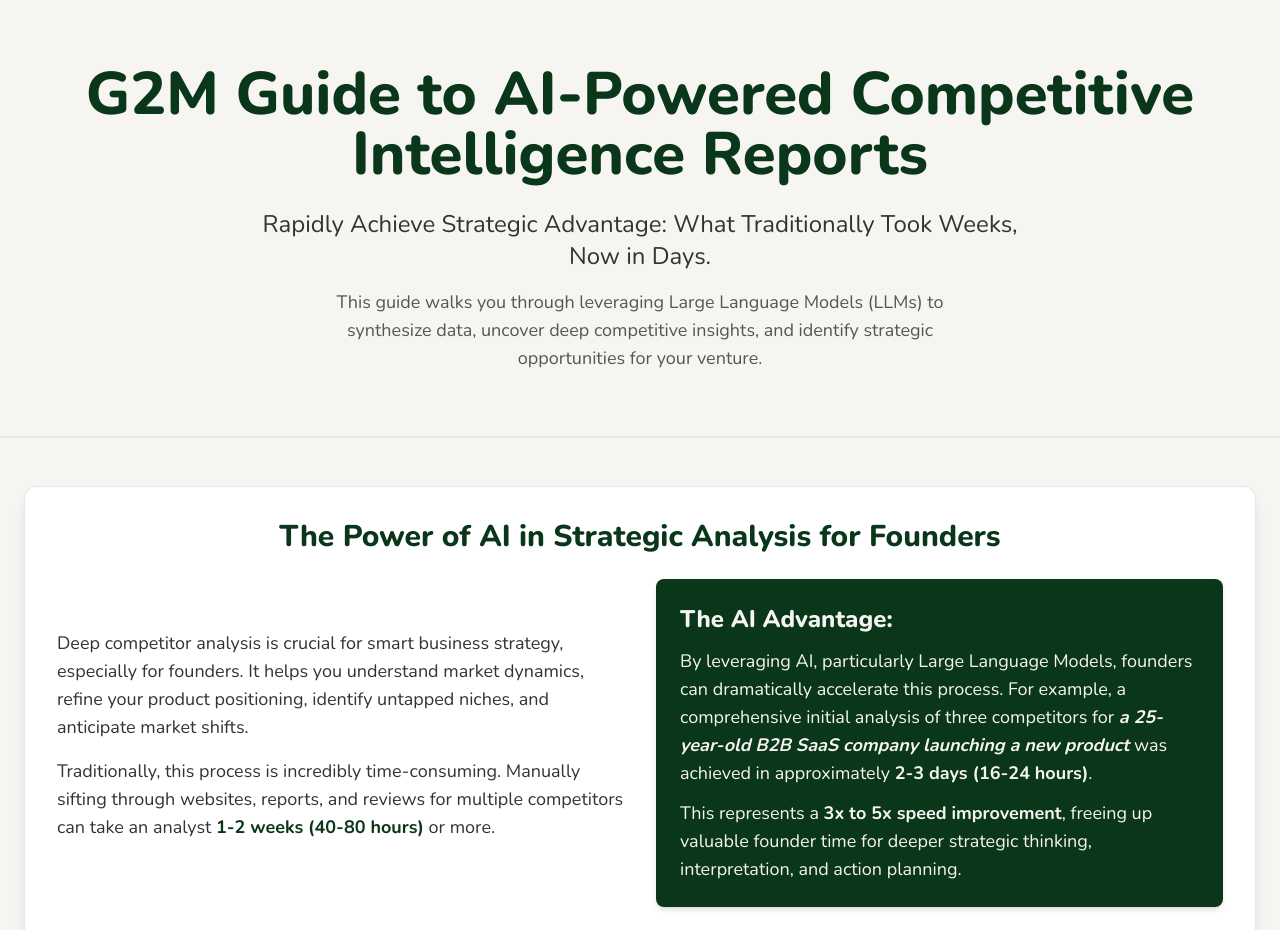
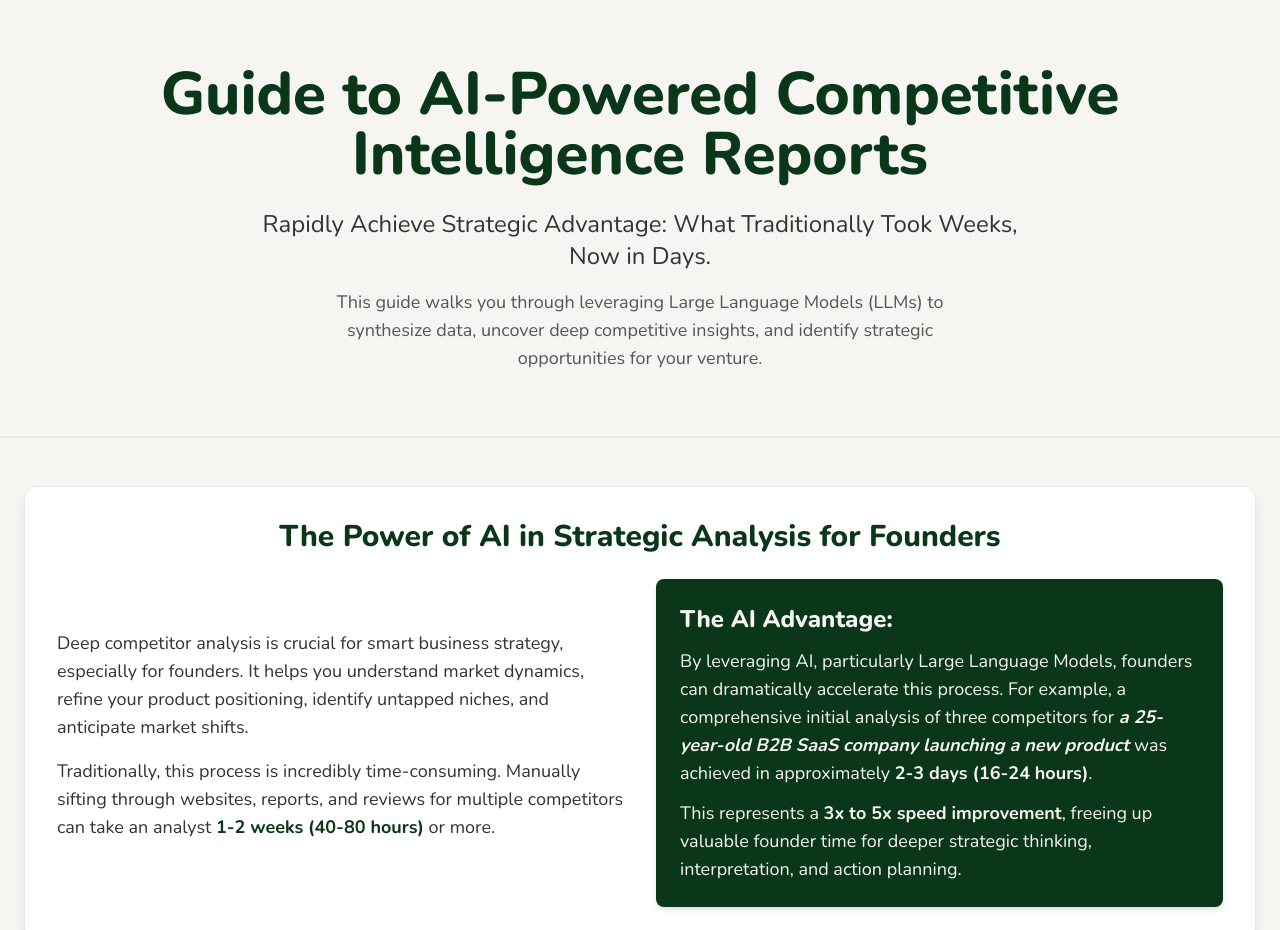
Before and after one commit to phillipt123/g2m-solutions, a plain HTML site: page index.html in a window 1280 px wide. Shown: the top 930 px of the page. Drawn offline with nearby package versions, Linux system fonts and the light colour scheme.

Commit message:
Update index.html

```diff
--- a/index.html
+++ b/index.html
@@ -187,7 +187,7 @@
     <header class="bg-brand-cream-main py-12 sm:py-16 text-center border-b-2 border-gray-200">
         <div class="container mx-auto px-6 flex flex-col items-center">
             <h1 class="text-4xl sm:text-5xl md:text-6xl font-extrabold hero-title mb-6">
-                G2M Guide to AI-Powered Competitive Intelligence Reports
+                Guide to AI-Powered Competitive Intelligence Reports
             </h1>
             <p class="text-xl sm:text-2xl text-brand-body mb-4 max-w-3xl mx-auto">
                 Rapidly Achieve Strategic Advantage: What Traditionally Took Weeks, Now in Days.
```
